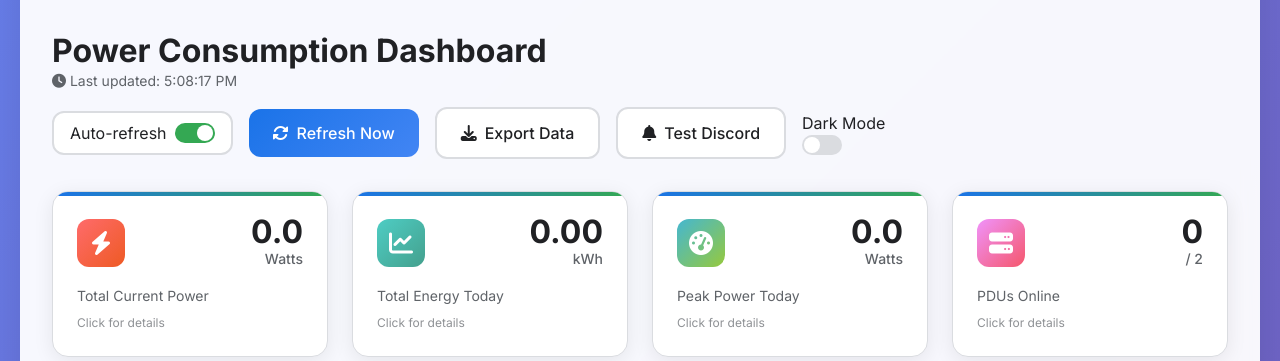
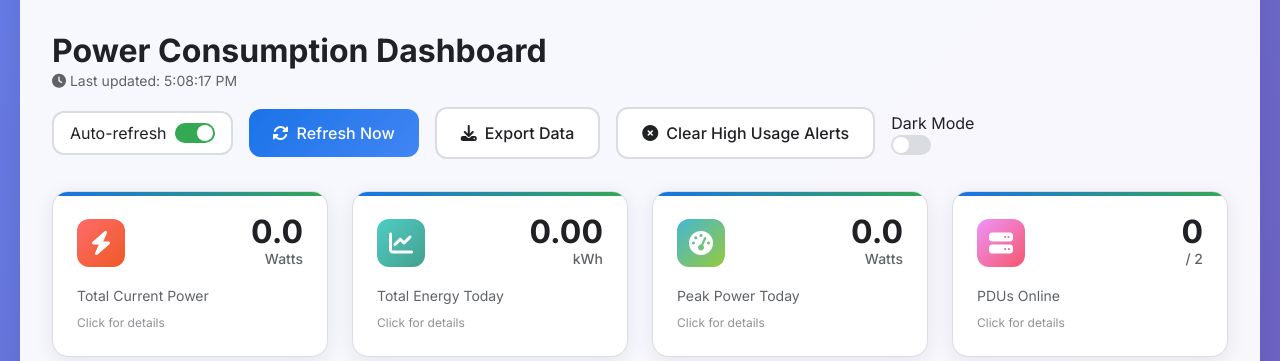
Before and after one commit to TWSOLLTD/PDU, a Flask app: page / in a window 1280 px wide. Shown: the part 99-460 px from the top of the page. Run offline with Flask 3, Linux system fonts and the light colour scheme; data that the repository does not hold is empty; some libraries are stand-ins or nearby versions.

Commit message:
clear high alerts. remove test discord button

```diff
--- a/app.py
+++ b/app.py
@@ -772,26 +772,24 @@ def get_alerts():
             'error': str(e)
         }), 500
 
-@app.route('/api/test-discord')
-def test_discord():
-    """Test endpoint to verify Discord webhook is working"""
+@app.route('/api/clear-high-usage-alerts', methods=['POST'])
+def clear_high_usage_alerts():
+    """Clear high usage alerts by resetting the sustained power tracking"""
     try:
-        test_alert = {
-            'type': 'test',
-            'severity': 'medium',
-            'message': 'This is a test alert from the PDU monitoring system',
-            'timestamp': datetime.utcnow().isoformat()
-        }
+        global sustained_power_tracking
 
-        send_discord_alert(test_alert)
+        # Clear all sustained power tracking data
+        sustained_power_tracking.clear()
+
+        logger.info("High usage alerts cleared - sustained power tracking reset")
 
         return jsonify({
             'success': True,
-            'message': 'Test Discord alert sent successfully'
+            'message': 'High usage alerts cleared successfully'
         })
 
     except Exception as e:
-        logger.error(f"Error testing Discord webhook: {str(e)}")
+        logger.error(f"Error clearing high usage alerts: {str(e)}")
         return jsonify({
             'success': False,
             'error': str(e)
--- a/templates/index.html
+++ b/templates/index.html
@@ -686,10 +686,10 @@
                         <i class="fas fa-download"></i>
                         Export Data
                     </button>
-                                         <button class="btn btn-modern btn-secondary" onclick="dashboard.testDiscord()">
-                         <i class="fas fa-bell"></i>
-                         Test Discord
-                     </button>
+                    <button class="btn btn-modern btn-secondary" onclick="dashboard.clearHighUsageAlerts()">
+                        <i class="fas fa-times-circle"></i>
+                        Clear High Usage Alerts
+                    </button>
                      <div class="dark-mode-toggle">
                          <span>Dark Mode</span>
                          <div class="toggle-switch" id="dark-mode-toggle">
@@ -1385,19 +1385,26 @@
                  }
              }
 
-            async testDiscord() {
+            async clearHighUsageAlerts() {
                 try {
-                    const response = await fetch('/api/test-discord');
+                    const response = await fetch('/api/clear-high-usage-alerts', {
+                        method: 'POST',
+                        headers: {
+                            'Content-Type': 'application/json'
+                        }
+                    });
                     const data = await response.json();
 
                     if (data.success) {
-                        alert('Discord test alert sent successfully!');
+                        alert('High usage alerts cleared successfully!');
+                        // Refresh alerts to show updated state
+                        await this.loadAlerts();
                     } else {
-                        alert('Error sending Discord test alert: ' + data.error);
+                        alert('Error clearing high usage alerts: ' + data.error);
                     }
                 } catch (error) {
-                    console.error('Error testing Discord:', error);
-                    alert('Error testing Discord webhook. Please try again.');
+                    console.error('Error clearing high usage alerts:', error);
+                    alert('Error clearing high usage alerts. Please try again.');
                 }
             }
 
```
